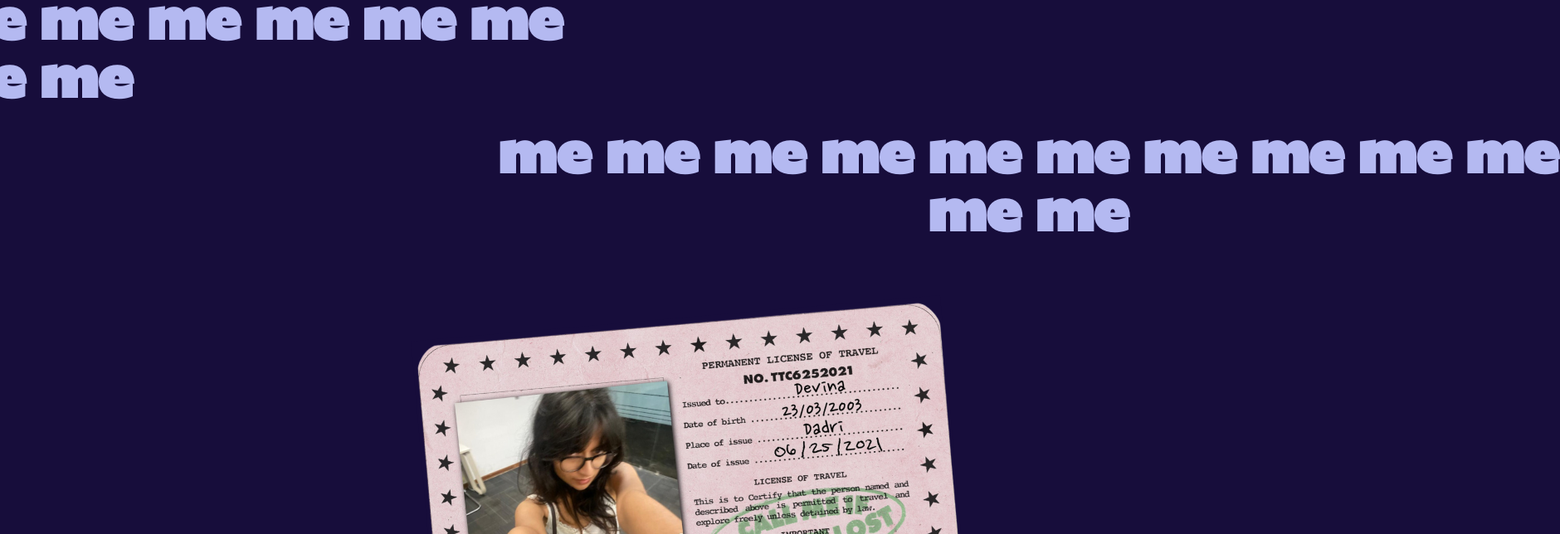
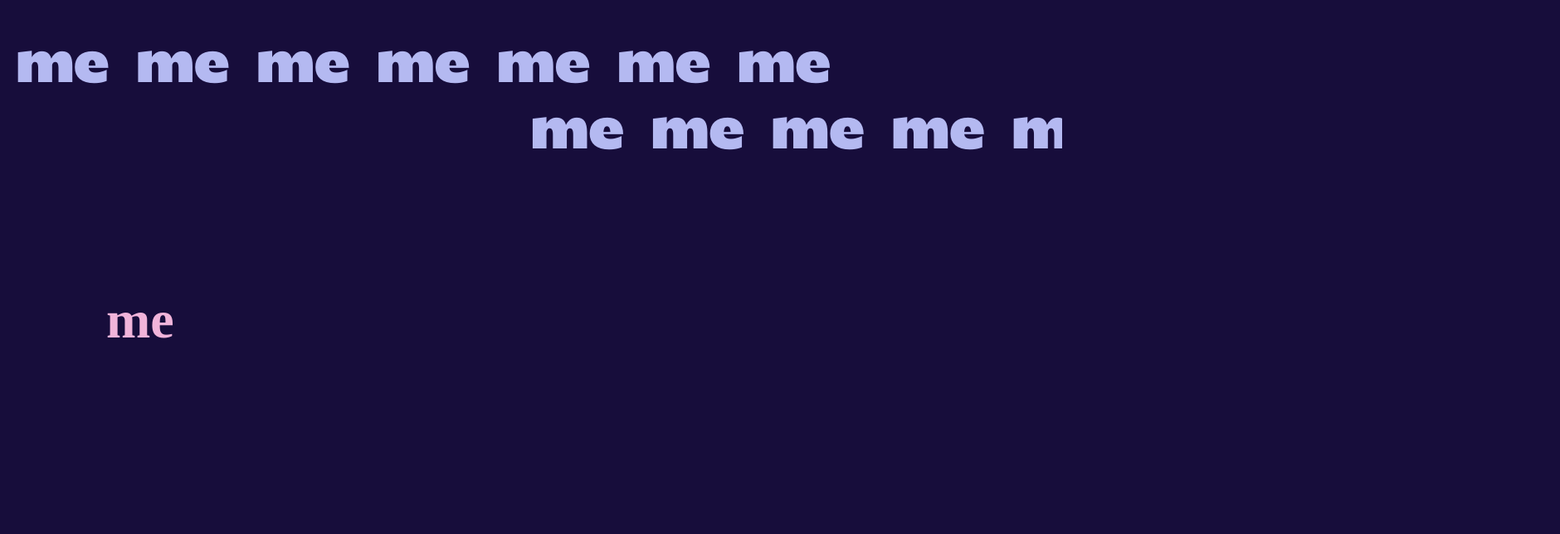
Before and after one commit to d3v1na/my-portfolio, a React (Create React App) app: page / in a window 1280 px wide. Shown: the part 1000-1644 px from the top of the page at 83% size, 1880 px wide, since content can reach past the window. Built offline with nearby package versions, Linux system fonts and the light colour scheme; a web font is replaced by a local one.

Commit message:
modified:   package-lock.json 	modified:   package.json modified:   src/App.css 	modified:   src/App.js 	modified:   yarn.lock

```diff
--- a/package.json
+++ b/package.json
@@ -1,6 +1,7 @@
 {
   "name": "my-portfolio",
   "version": "0.1.0",
+  "homepage": "https://d3v1na.github.io/my-portfolio",
   "private": true,
   "dependencies": {
     "@testing-library/jest-dom": "^5.16.5",
@@ -14,6 +15,8 @@
     "web-vitals": "^2.1.4"
   },
   "scripts": {
+    "predeploy": "npm run build",
+    "deploy": "gh-pages -d build",
     "start": "react-scripts start",
     "build": "react-scripts build",
     "test": "react-scripts test",
@@ -36,5 +39,8 @@
       "last 1 firefox version",
       "last 1 safari version"
     ]
+  },
+  "devDependencies": {
+    "gh-pages": "^5.0.0"
   }
 }
--- a/src/App.css
+++ b/src/App.css
@@ -1,6 +1,22 @@
 *{
   background-color: rgb(23, 13, 59);
+  overflow-x: hidden;
+  cursor: none;
 }
+
+.cursor{
+  background-color: rgb(0, 255, 132);
+  height: 32px;
+  width: 32px;
+  border-radius: 50%;
+  position: fixed;
+  top: 0;
+  left: 0;
+  pointer-events: none;
+  z-index: 999;
+}
+
+
 
 
 @font-face {
@@ -23,15 +39,9 @@ h1{
   font-family: 'Ragata';
   font-size: 128px;
   text-align: center;
-  margin-top: 5%;
+  margin-top: 10%;
 }
 
-.normal{
-  color: rgb(254, 255, 175);
-  font-family:'Ragata';
-  font-size: 128px;
-  text-align: center;
-}
 
 nav{
   font-family: 'Ragata';
@@ -96,7 +106,15 @@ h3{
   margin-bottom: 10%;
 }
 
-img{
+
+.sideText{
+  display: inline-block;
+  margin-bottom: 40%;
+  margin-left: 10%;
+}
+
+
+.me img{
   width: 50%;
   height: 50%;
   margin-left: 40%;
@@ -112,14 +130,7 @@ h4{
   margin-top: -5%;
 }
 
-.example div{
-  width: 150px;
-  height: 150px;
-  background: white;
-  border-radius: 20%;
-}
-
-h6{
+.desc{
   color: rgb(241, 180, 218);
   font-family: 'Desire Pro';
   font-size: 48px;
@@ -127,3 +138,67 @@ h6{
   padding-right: 20%;
   padding-left: 20%;
 }
+
+.heading{
+  display: inline-block;
+  overflow: hidden ;
+  white-space: nowrap;
+  color: rgb(180, 185, 241);
+  font-family: 'Ragata';
+  font-size: 64px;
+  text-align: center;
+  margin-top: -6%;
+  margin-left: 0%;
+  align-items: center;
+}
+
+.heading div{
+  overflow: hidden;
+  margin-top: 0%;
+  margin-left: 0%;
+}
+.heading div ul{
+  overflow: hidden;
+  margin-top: 0%;
+  margin-left: 0%;
+}
+
+.heading div ul li{
+  display: inline-block;
+  margin-right: 32px;
+  overflow:hidden;
+  margin-top: 0%;
+  margin-left: 0%;
+}
+
+.heading2{
+  display: inline-block;
+  overflow: hidden ;
+  white-space: nowrap;
+  color: rgb(180, 185, 241);
+  font-family: 'Ragata';
+  font-size: 64px;
+  text-align: center;
+  margin-top: -6%;
+  right: 0;
+  align-items: center;
+}
+
+.heading2 div{
+  overflow: hidden;
+  margin-top: 0%;
+  align-items: center;
+}
+.heading2 div ul{
+  overflow: hidden;
+  margin-top: 0%;
+  align-items: center;
+}
+
+.heading2 div ul li{
+  display: inline-block;
+  margin-right: 32px;
+  overflow:hidden;
+  margin-top: 0%;
+  align-items: center;
+}
--- a/src/App.js
+++ b/src/App.js
@@ -5,13 +5,68 @@ import{
   motion
 } from "framer-motion";
 
+import{
+  useEffect,
+  useState
+} from "react";
+
 function App() {
   const { scrollYProgress } = useScroll();
   const x = useTransform(scrollYProgress, [0, 1], [0, -600]);
   const x1 = useTransform(scrollYProgress, [0, 1], [0, 600]);
   const x2 = useTransform(scrollYProgress, [0, 1], [0, -100]);
   const x3 = useTransform(scrollYProgress, [0, 1], [0, 100]);
+
+  const [mousePosition, setMousePosition] = useState({
+    x: 0,
+    y: 0
+  });
+  const [cursorVariant, setCursorVariant] = useState("default");
+
+
+  useEffect(() => {
+    const mouseMove = e => {
+      setMousePosition({
+        x: e.clientX,
+        y: e.clientY
+      })
+    }
+
+    window.addEventListener("mousemove", mouseMove);
+
+    return () => {
+      window.removeEventListener("mousemove", mouseMove);
+    }
+  }, []);
+
+  const variants = {
+    default: {
+      x: mousePosition.x - 16,
+      y: mousePosition.y - 16,
+    },
+    text: {
+      height: 150,
+      width: 150,
+      x: mousePosition.x - 75,
+      y: mousePosition.y - 75,
+      backgroundColor: "yellow",
+      mixBlendMode: "difference"
+    }
+  }
+
+  const textEnter = () => setCursorVariant("text");
+  const textLeave = () => setCursorVariant("default");
+
+
+
   return (
+    <>
+    <div className="App">
+    <motion.div
+        className='cursor'
+        variants={variants}
+        animate={cursorVariant}
+      />
     <body>
     <title>Devina Bhatnagar</title>
     <nav>
@@ -22,21 +77,59 @@ function App() {
             <li><a href="#">CONTACT ME</a></li>
         </ul>
     </nav>
-    <h1 className="cool">Devina Bhatnagar</h1>
-    <h2>nsfouk HVukxkj</h2>
+    <h1 onMouseEnter={textEnter} onMouseLeave={textLeave}>Devina Bhatnagar</h1>
+    <h2 onMouseEnter={textEnter} onMouseLeave={textLeave}>nsfouk HVukxkj</h2>
     <h3>i'm a designer i also made this website</h3>
-    <motion.h4 style={{x: x}}>me me me me me me me me me me me me</motion.h4>
-    <motion.h4 style={{x: x1}}>me me me me me me me me me me me me</motion.h4>
-    <img src={require('./me.png')}/>
+    <section className="heading">
+        <motion.div style={{x:x}}>
+          <ul>
+            <li>me</li>
+            <li>me</li>
+            <li>me</li>
+            <li>me</li>
+            <li>me</li>
+            <li>me</li>
+            <li>me</li>
+            <li>me</li>
+            <li>me</li>
+            <li>me</li>
+            <li>me</li>
+          </ul>
+        </motion.div>
+    </section>
+    <section className="heading2">
+        <motion.div style={{x:x1}}>
+          <ul>
+          <li>me</li>
+            <li>me</li>
+            <li>me</li>
+            <li>me</li>
+            <li>me</li>
+            <li>me</li>
+            <li>me</li>
+            <li>me</li>
+            <li>me</li>
+            <li>me</li>
+            <li>me</li>
+          </ul>
+        </motion.div>
+    </section>
+    <div className='me'>
+      <h3 className='sideText'>me</h3>
+      <img src={require('./me.png')}/>
+    </div>
+
     <motion.h4 style={{x: x2}}>about about about about about about</motion.h4>
     <motion.h4 style={{x: x3}}>about about about about about about</motion.h4>
-    <h6>i’m a graphics and ui/ux Designer, currently working as design lead for niteouts.
+    <h6 className='desc'>i’m a graphics and ui/ux Designer, currently working as design lead for niteouts.
 ‍
 i'm pursuing a b.tech in computer science from shiv nadar university.
 
-please scroll down to view some of the work i've done.</h6>
+please scroll down to view some of the work i've done. :D</h6>
 
     </body>
+    </div>
+    </>
   );
 }
 
```
Also changed, not shown: 2 other files (tests, documents, lock files or other folders).
